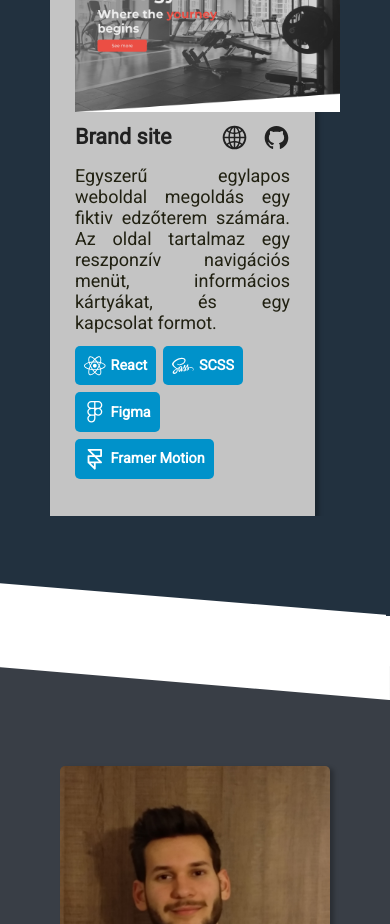
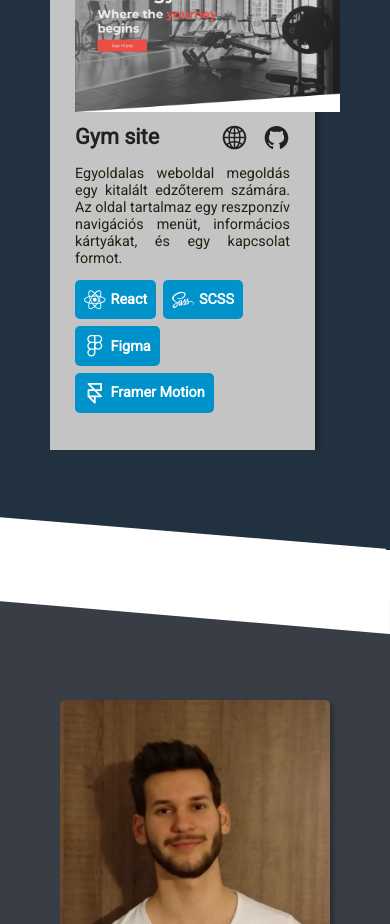
Before and after one commit to Gkristof96/Portfolio_v2, a React (Create React App) app: page / in a window 390 px wide. Shown: the part 1440-2364 px from the top of the page. Built offline with nearby package versions, Linux system fonts and the light colour scheme.

Commit message:
css fixes, and data static data changes

```diff
--- a/src/css/components/Projects/ProjectCard/_projectcard.scss
+++ b/src/css/components/Projects/ProjectCard/_projectcard.scss
@@ -40,9 +40,10 @@
     }
   }
   p {
-    font-size: 1rem;
+    font-size: clamp(0.8rem, 2vw, 1rem);
     color: #212112;
     text-align: justify;
+    text-justify: inter-character;
   }
   .tech-tags {
     margin: 0.5rem 0;
--- a/src/css/style.css
+++ b/src/css/style.css
@@ -1077,9 +1077,10 @@ footer .container .copyright::before {
 }
 
 .project-card p {
-  font-size: 1rem;
+  font-size: clamp(0.8rem, 2vw, 1rem);
   color: #212112;
   text-align: justify;
+  text-justify: inter-character;
 }
 
 .project-card .tech-tags {
--- a/src/data/projects.js
+++ b/src/data/projects.js
@@ -4,9 +4,9 @@ import { AiFillApi } from 'react-icons/ai'
 
 export const projectData = [
     {
-      name: 'Brand site',
+      name: 'Gym site',
       image: 'images/projects/project_1.png',
-      description: 'Egyszerű egylapos weboldal megoldás egy fiktiv edzőterem számára. Az oldal tartalmaz egy reszponzív navigációs menüt, informácios kártyákat, és egy kapcsolat formot.',
+      description: 'Egyoldalas weboldal megoldás egy kitalált edzőterem számára. Az oldal tartalmaz egy reszponzív navigációs menüt, informácios kártyákat, és egy kapcsolat formot.',
       deploy_link: 'https://kristof-gym-2.netlify.app',
       github_link: 'https://github.com/Gkristof96/Brand_v2',
       tech_tags: [{ icon: <FaReact className='icon' />, name: 'React'}, { icon: <FaSass className='icon'/>, name: 'SCSS'},{ icon: <FaFigma className='icon'/>, name: 'Figma'}, { icon: <FiFramer className='icon'/>, name: 'Framer Motion'}]
@@ -14,7 +14,7 @@ export const projectData = [
     {
       name: 'Todo app',
       image: 'images/projects/project_2.png',
-      description: 'Feladatlista a teendőink összeírására, egyszerű kezelőfelülettel. Három alapvető funkcióval, ezek a feladat hozzáadása, törlése, és becsekkolása',
+      description: 'Az elvégzendő fontos teendőink nyilvántartására, és kezelésére használható webes alkalmazás, lehetőség van új teendők hozzáadására, a meglévők törlésére, vagy elvégzetre állítására.',
       deploy_link: 'https://kristof-todo.netlify.app',
       github_link: 'https://github.com/Gkristof96/Todo-app',
       tech_tags: [{ icon: <FaReact className='icon' />, name: 'React'}, { icon: <FaSass className='icon'/>, name: 'SCSS'},{ icon: <FaFigma className='icon'/>, name: 'Figma'}]
@@ -28,9 +28,9 @@ export const projectData = [
       tech_tags: [{ icon: <FaReact className='icon'/>, name: 'React'}, { icon: <FaSass className='icon'/>, name: 'SCSS'},{ icon: <FaFigma className='icon'/>, name: 'Figma'},{ icon: <AiFillApi className='icon'/>, name: 'OpenWeather API'}]
     },
     {
-      name: 'Old Brand site',
+      name: 'Old Gym site',
       image: 'images/projects/project_5.png',
-      description: 'Régebbi, egyszerűbb verzió a fiktiv edzőterem egylapos weboldal megvalósítására, reszponzív navigációs menü, információs kártyák, üzenetküldő formot tartalmaz.',
+      description: 'Régebbi verzió az egyoldalas fiktiv edzőtermi weboldalra, reszponzív navigációs menü, információs kártyák, üzenetküldő formot tartalmaz.',
       deploy_link: 'https://kristof-gym.netlify.app',
       github_link: 'https://github.com/Gkristof96/Brand',
       tech_tags: [{ icon: <FaReact className='icon'/>, name: 'React'}, { icon: <FaSass className='icon'/>, name: 'SCSS'},{ icon: <FaFigma className='icon'/>, name: 'Figma'}]
@@ -38,7 +38,7 @@ export const projectData = [
     {
       name: 'Old Portfolio',
       image: 'images/projects/project_4.png',
-      description: 'Ennek a portfolió oldalnak a korábbi verziója, reszponzív megjelenítés, és egyszerűbb design jellemzi.',
+      description: 'Ennek a portfolió oldalnak a régebbi verziója, egyszerűbb, de reszponzív designal, kontakt űrlappal.',
       deploy_link: 'https://kristof-portfolio.netlify.app',
       github_link: 'https://github.com/Gkristof96/Portfolio',
       tech_tags: [{ icon: <FaReact className='icon'/>, name: 'React'}, { icon: <FaSass className='icon'/>, name: 'SCSS'},{ icon: <FaFigma className='icon'/>, name: 'Figma'}]
```
Also changed, not shown: 2 other files (tests, documents, lock files or other folders).
